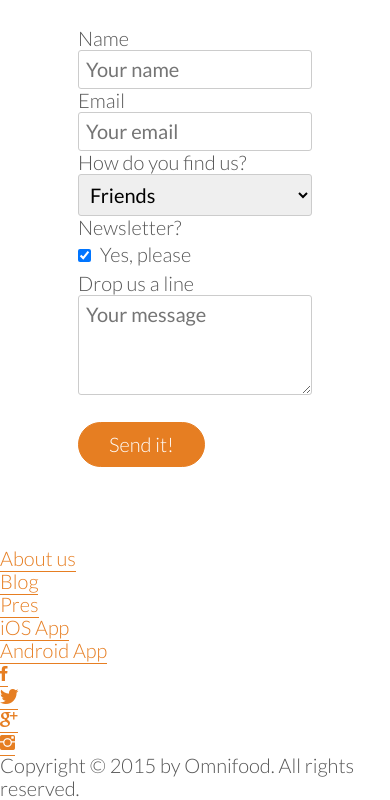
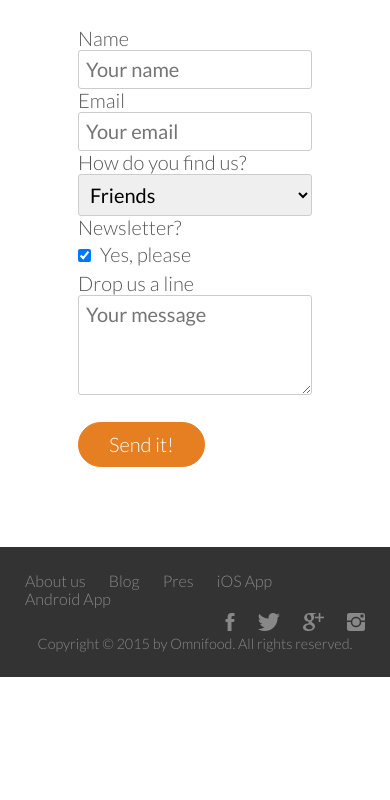
Before and after one commit to bryan-delacruz/SPA-Restaurante, a plain HTML site: page index.html in a window 390 px wide. Shown: the part 8950-9750 px from the top of the page. After the commit the page ends 9627 px from the top, so only its background shows below. Drawn offline with Linux system fonts and the light colour scheme; files whose address does not match are found by name.

Commit message:
se completó la web, se da inicio a los media queries

```diff
--- a/resources/css/style.css
+++ b/resources/css/style.css
@@ -120,7 +120,7 @@ a:active {
 /*--------- BUTTONS ---------*/
 .btn:link,
 .btn:visited,
-input[type=submit] {
+input[type="submit"] {
   display: inline-block;
   padding: 10px 30px;
   font-weight: 300;
@@ -130,7 +130,7 @@ input[type=submit] {
 }
 .btn-full:link,
 .btn-full:visited,
-input[type=submit] {
+input[type="submit"] {
   background-color: #e67e22;
   border: 1px solid #e67e22;
   color: #fff;
@@ -143,14 +143,14 @@ input[type=submit] {
 }
 .btn:hover,
 .btn:active,
-input[type=submit]:hover,
-input[type=submit]:active {
+input[type="submit"]:hover,
+input[type="submit"]:active {
   background-color: #cf6d17;
 }
 .btn-full:hover,
 .btn-full:active,
-input[type=submit]:hover,
-input[type=submit]:active {
+input[type="submit"]:hover,
+input[type="submit"]:active {
   border: 1px solid #e67e22;
 }
 .btn-ghost:hover,
@@ -341,71 +341,132 @@ cite img {
 /*---------------------------------------*/
 /* SIGN UP*/
 /*---------------------------------------*/
-.section-plans{
+.section-plans {
   background-color: #f4f4f4;
 }
-.plan-box{
+.plan-box {
   background-color: #fff;
   border-radius: 5px;
   width: 90%;
-  margin-left:5% ;
+  margin-left: 5%;
   box-shadow: 0 2px 2px #efefef;
 }
-.plan-box div{
+.plan-box div {
   padding: 15px;
   border-bottom: 1px solid #e8e8e8;
 }
-.plan-box div:first-child{
+.plan-box div:first-child {
   background-color: #fcfcfc;
-  border-top-left-radius:5px ;
-  border-top-right-radius:5px ;
+  border-top-left-radius: 5px;
+  border-top-right-radius: 5px;
 }
-.plan-box div:last-child{
+.plan-box div:last-child {
   text-align: center;
   border: 0;
 }
-.plan-price{
+.plan-price {
   font-size: 300%;
   margin-bottom: 10px;
   font-weight: 100;
   color: #e67e22;
 }
-.plan-price span{
+.plan-price span {
   font-size: 30%;
   font-weight: 300;
 }
-.plan-price-meal{
+.plan-price-meal {
   font-size: 80%;
 }
-.plan-box ul{
+.plan-box ul {
   list-style: none;
 }
-.plan-box ul li{
+.plan-box ul li {
   padding: 5px 0;
 }
 /*---------------------------------------*/
 /* FORM */
 /*---------------------------------------*/
-.contact-form{
+.contact-form {
   width: 60%;
   margin: 0 auto;
 }
-input[type=text],
-input[type=email],
+input[type="text"],
+input[type="email"],
 select,
-textarea{
+textarea {
   width: 100%;
-  padding: 7PX;
+  padding: 7px;
   border-radius: 3px;
   border: 1px solid #ccc;
 }
-textarea{
+textarea {
   height: 100px;
 }
-input[type=checkbox]{
+input[type="checkbox"] {
   margin: 10px 5px 10px 0;
 }
-*:focus{outline: none;}
+*:focus {
+  outline: none;
+}
 /*---------------------------------------*/
 /* Footer */
 /*---------------------------------------*/
+footer {
+  background-color: #333;
+  padding: 25px;
+  font-size: 80%;
+}
+.footer-nav {
+  list-style: none;
+  float: left;
+}
+.social-links {
+  list-style: none;
+  float: right;
+}
+.footer-nav li,
+.social-links li {
+  display: inline-block;
+  margin-right: 20px;
+}
+.footer-nav li:last-child,
+.social-links li:last-child {
+  margin-right: 0;
+}
+.footer-nav li a:link,
+.footer-nav li a:visited,
+.social-links li a:link,
+.social-links li a:visited {
+  text-decoration: none;
+  border: 0;
+  color: #888;
+  transition: color 0.5s;
+}
+.footer-nav li a:hover,
+.footer-nav li a:active{
+  color: #ddd;
+}
+.social-links li a:link,
+.social-links li a:visited{
+  font-size: 150%;
+}
+.ion-social-facebook,
+.ion-social-twitter,
+.ion-social-googleplus,
+.ion-social-instagram{
+  transition: color 0.5s;
+}
+.ion-social-facebook:hover{
+  color: #3b5998;
+}.ion-social-twitter:hover{
+  color: #00aced;
+}.ion-social-googleplus:hover{
+  color: #dd4b39;
+}.ion-social-instagram:hover{
+  color: #517fa4;
+}
+footer p{
+  color: #888;
+  text-align: center;
+  font-size: 90%;
+}
```
Also changed, not shown: resources/css/queries.css (added, +8 -0 lines).
